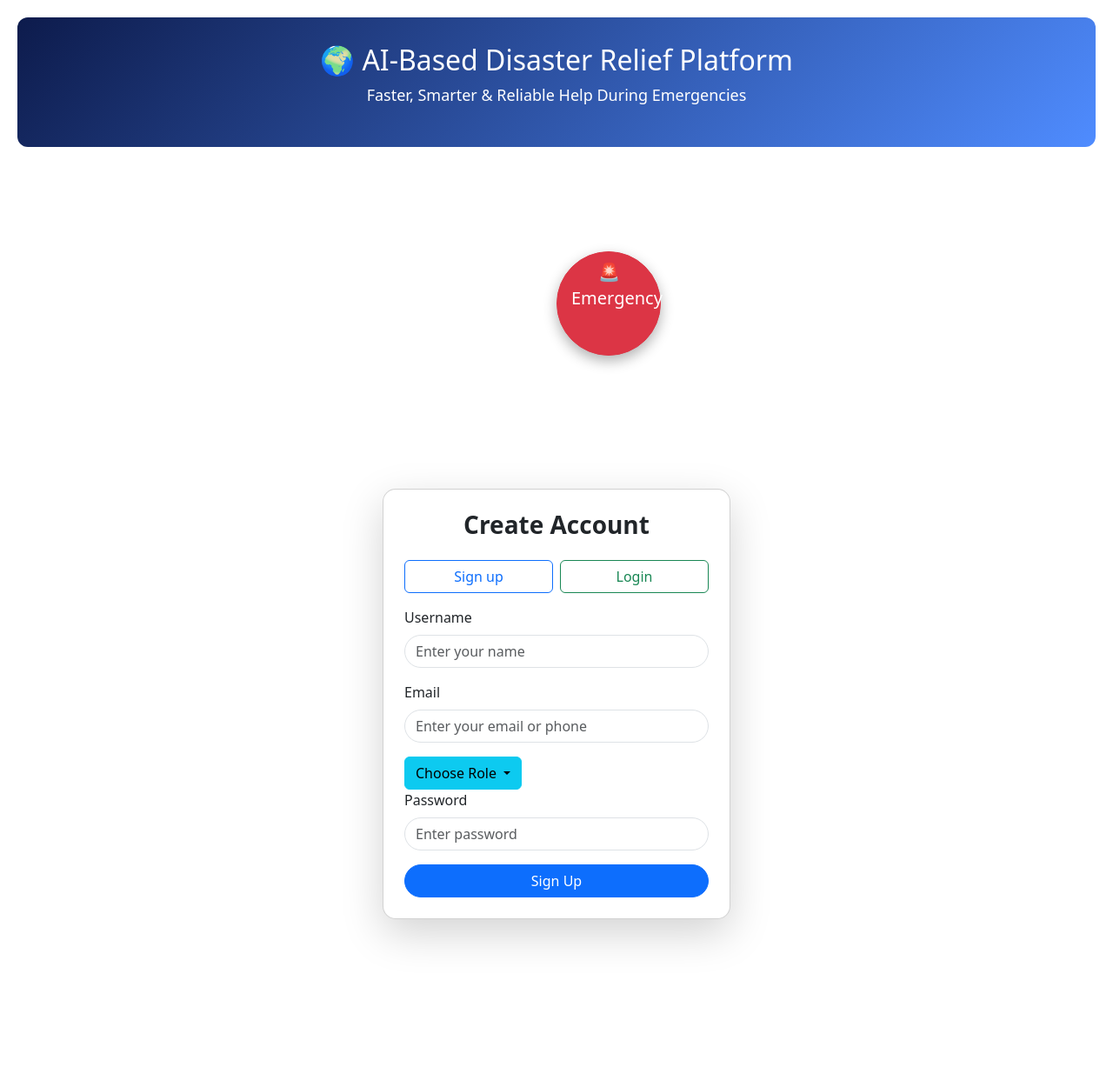
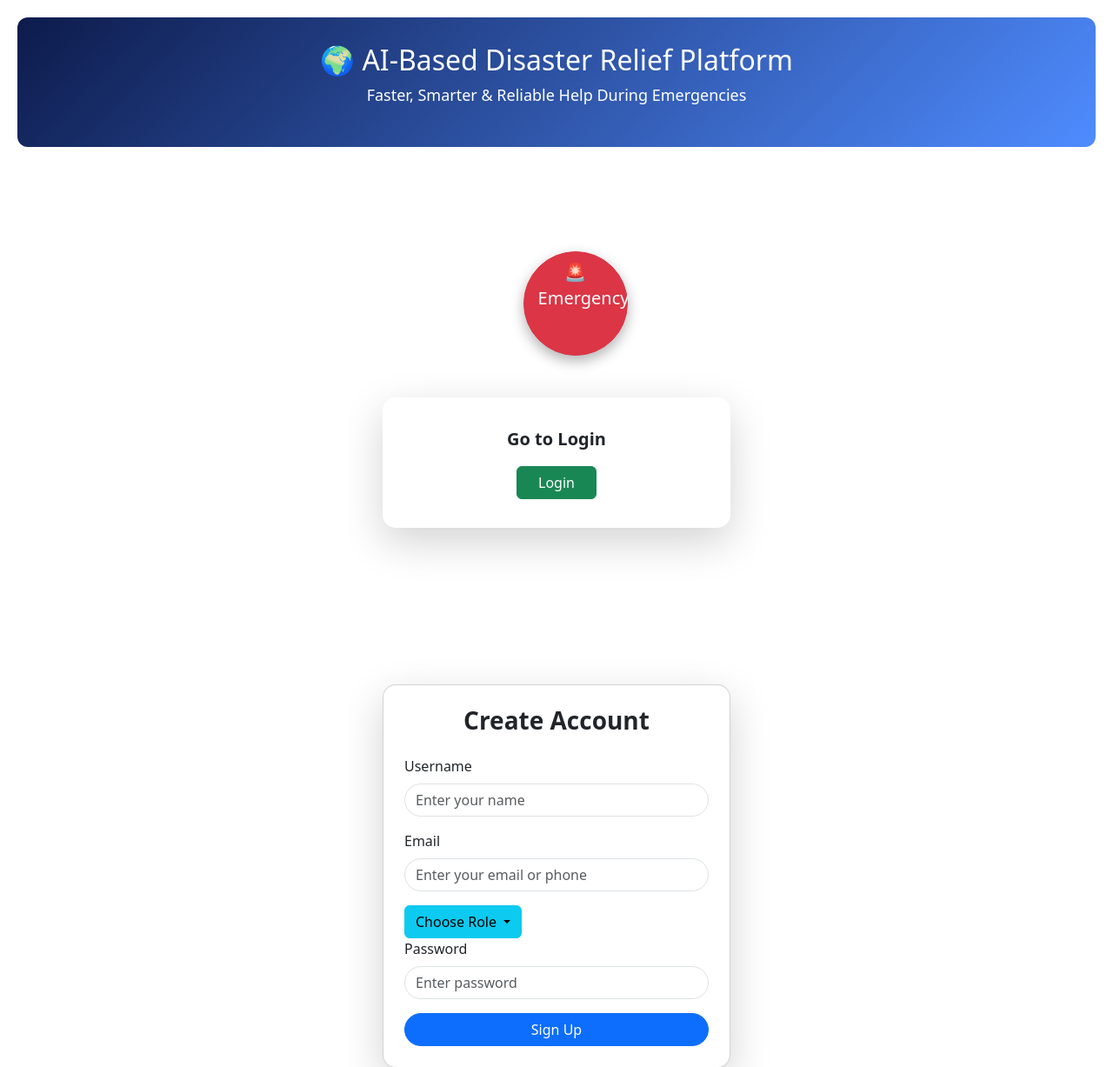
Before and after one commit to Yash-108-GitHub/Disaster-Relief-Platform, a Node server app: page / in a window 1280 px wide. Shown: the top 1227 px of the page at 87% size. Before the commit the page ends 1086 px from the top, so only its background shows below. Run offline with Node 20, Linux system fonts and the light colour scheme; some libraries are stand-ins or nearby versions.

Commit message:
update login

```diff
--- a/app.js
+++ b/app.js
@@ -43,7 +43,7 @@ const Requests = require("./models/Requests.js");
 //web atlas
 const MONGO_URL = process.env.MONGO_URL;
 
-//local db
+// local db
 // const MONGO_URL = "mongodb://127.0.0.1:27017/reliefSystem";
 
 
@@ -71,9 +71,9 @@ async function main(){
 
 const store = MongoStore.create({
     mongoUrl : MONGO_URL,
-    // crypto: {
-    //     secret: process.env.SECRET,
-    // },
+    crypto: {
+        secret: process.env.SECRET,
+    },
     touchAfter :24 * 3600,
 });
 
@@ -84,7 +84,7 @@ app.use(session({
   resave : false,
   saveUninitialized : false,
   cookie: {
-    maxAge: 1000 * 60 * 60 * 60, // 1 day
+    maxAge: 1000 * 60 * 60 * 1000, //
     httpOnly : true
   }
 }));
@@ -101,15 +101,15 @@ passport.deserializeUser(User.deserializeUser());
 
 app.use((req,res,next)=>{
   // console.log("req.sessionID:", req.sessionID);
-  //   console.log("Session cookie:", req.session);
-  //   console.log("req.session.passport:", req.session.passport);
-  // console.log("Logged in user:", req.user);
+  // console.log("Session cookie:", req.session);
+  // console.log("req.session.passport:", req.session.passport);
+  console.log("Logged in user:", req.user);
     next();
 });
 
 
 app.get("/",(req,res)=>{
-  res.render("users/signup-login.ejs");
+  res.render("users/signup.ejs");
 });
 
 app.get("/home",(req,res)=>{
@@ -124,15 +124,14 @@ app.get("/showRequest", async (req,res)=>{
 });
 
 
-app.get("/helpVictim/:id", async (req,res)=>{
-  res.send("hi");
-});
-
 //Implementing routers
 app.use("/", victimRouter);
 app.use("/", ngoRouter);
 app.use("/", userRouter);
 
+app.get("/helpVictim/:id", async (req,res)=>{
+  res.send("hi");
+});
 
 app.listen("3000",()=>{
     console.log("app is listening on port 3000");
--- a/controllers/user.js
+++ b/controllers/user.js
@@ -21,10 +21,9 @@ module.exports.signup = async (req, res) => {
 };
 
 
-
 // Login form
 module.exports.renderLoginForm = (req, res) => {
-  res.render("login.ejs"); // or res.redirect("/")
+  res.render("users/login");
 };
 
 // module.exports.signup =  async(req,res)=>{
--- a/public/css/style.css
+++ b/public/css/style.css
@@ -100,7 +100,7 @@ h1{
 
 .emergency-btn {
   margin-top: 100px;
-  margin-left: 50%;
+  margin-left: 47%;
   width: 120px;
   height: 120px;
   border-radius: 50% !important;
--- a/views/layouts/landingPage.ejs
+++ b/views/layouts/landingPage.ejs
@@ -19,6 +19,20 @@
      🚨 Emergency
     </a>
 
+    <!-- <div class="card offset-3 mt-5 d-flex justify-content-center align-items-center" style="max-width: 400px; width: 100%; height: 150px; border-radius: 15px;">
+      <div>
+        <p>go to login</p>
+        <a href="/login" class="btn btn-success">Login</a>
+      </div>
+    </div> -->
+    <div class="card shadow-lg border-0 mx-auto mt-5 text-center" style="max-width: 400px; border-radius: 15px;">
+      <div class="card-body d-flex flex-column justify-content-center align-items-center" style="height: 150px;">
+        <p class="mb-3 fs-5 fw-semibold text-dark">Go to Login</p>
+        <a href="/login" class="btn btn-success px-4">Login</a>
+      </div>
+    </div>
+
+
     <div class="container"><%- body %></div>
 
 
--- a/views/users/signup-login.ejs
+++ b/views/users/signup.ejs
@@ -5,11 +5,9 @@
             <h3 class="text-center mb-4 fw-bold">Create Account</h3>
 
             <!-- Social Signup -->
-            <div class="d-flex justify-content-between mb-3">
+            <!-- <div class="d-flex justify-content-between mb-3">
                 <button class="btn btn-outline-primary w-50 me-2 Signup_btn_dom"> Sign up</button>
-
-                <button class="btn btn-outline-success w-50 login_btn_dom">Login</button>
-            </div>
+            </div> -->
 
             <!-- Form signup-->
             <form action="/signup" method="POST" class="Signup_form">
@@ -38,7 +36,6 @@
                     <!-- solution-> use and hidden input tag having name=role and by dom manipulation set the data-name as role in name of input -->
                 </div>
 
-
                 <div class="mb-3">
                     <label class="form-label">Password</label>
                     <input name="password" type="password" class="form-control rounded-pill" placeholder="Enter password">
@@ -47,18 +44,5 @@
                 <button type="submit" class="btn btn-primary w-100 rounded-pill">Sign Up</button>
             </form>
 
-            <!-- Form login  -- initially none-->
-            <form action="/login" method="POST" class="login_form" style="display: none;">
-                <div class="mb-3">
-                    <label for="username" class="form-label">Username</label>
-                    <input name="username" type="text"  id="username" class="form-control" required>
-                </div>
-                <div class="mb-3">
-                    <label for="password" class="form-label">Password</label>
-                    <input type="password" name="password" id="password" class="form-control" required>
-
-                </div>
-                <button type="submit" class="btn btn-success w-100 rounded-pill">Login</button>
-            </form>
         </div>
     </div>
```
Also changed, not shown: views/users/login.ejs (added, +24 -0 lines), 1 other file.
